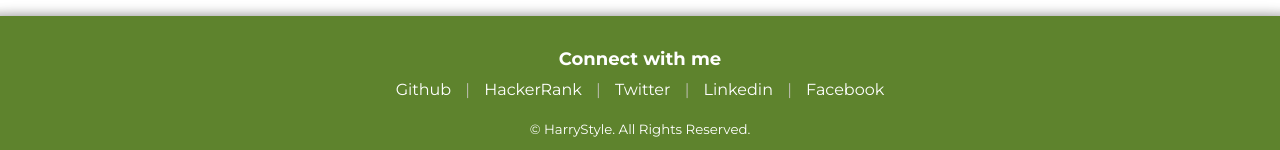
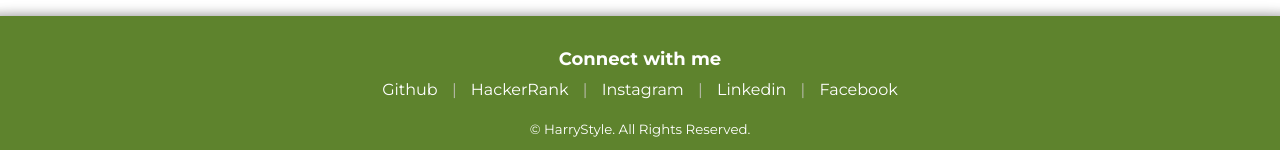
Before and after one commit to kumarharikesh/kumarharikesh-portfolio, a plain HTML site: page index.html in a window 1280 px wide. Shown: the part 1443-1593 px from the top of the page. Drawn offline with Linux system fonts and the light colour scheme; a web font is replaced by a local one.

Commit message:
Update index.html

```diff
--- a/index.html
+++ b/index.html
@@ -102,7 +102,7 @@
         <span style="color: rgba(205, 200, 200, 0.85);">|</span>
 
         <li class="list-item-inline">
-          <a class="link" href="https://twitter.com/Harikes49467657/" target="_blank" title="Follow me on Twitter"> Twitter </a>
+          <a class="link" href="https://www.instagram.com/harikeshforever/" target="_blank" title="Follow me on Instagram"> Instagram </a>
         </li>
         <span style="color: rgba(205, 200, 200, 0.85);">|</span>
 
```
